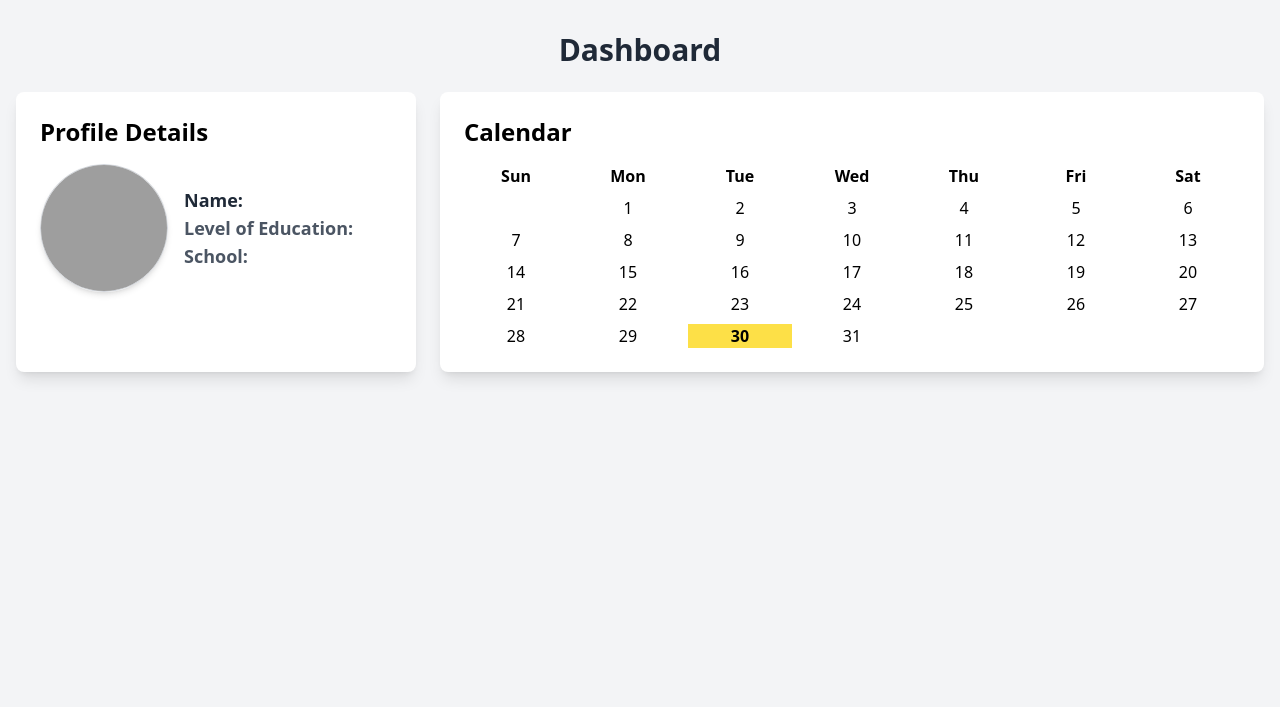
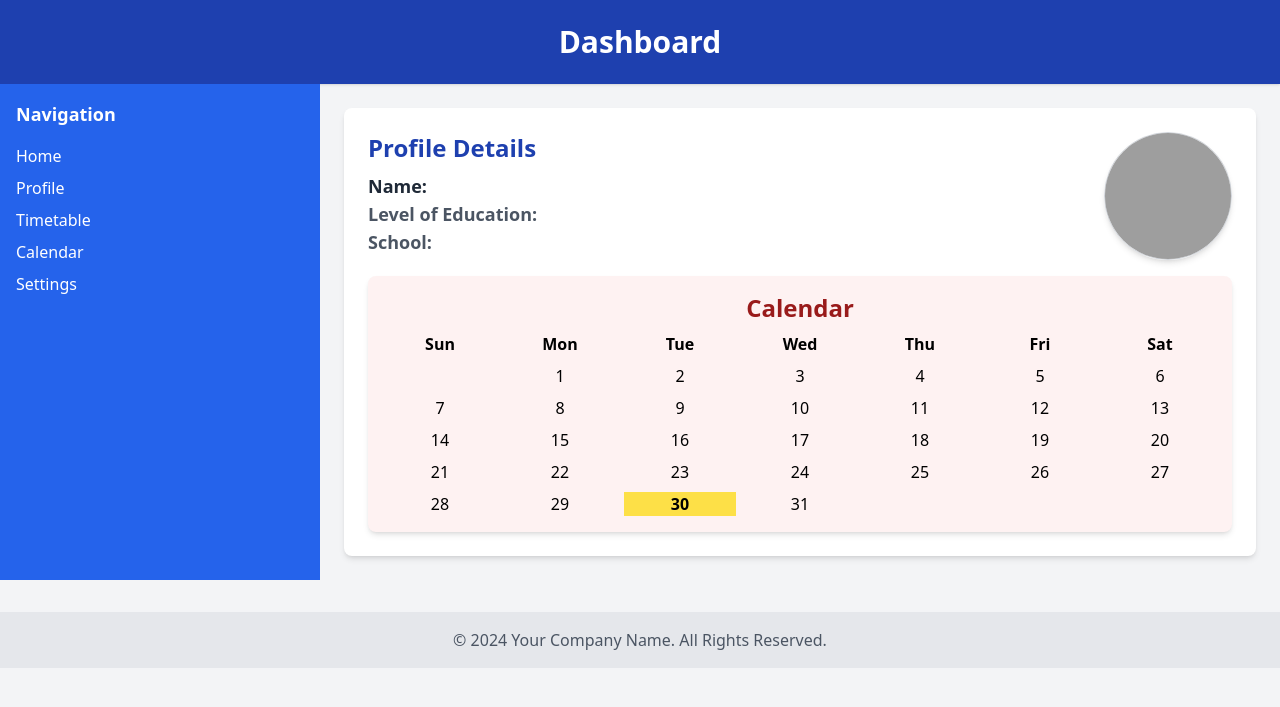
Before and after one commit to Nes-mureta/Holiday_scheduler, a Django app: page /dashboard/ in a window 1280 px wide. Shown: the top 707 px of the page. Run offline with Django 5.2, Linux system fonts and the light colour scheme; a user stored in the database is signed in; data comes from the database, SQL or seed files in the repository; both versions use the stored data as it was after the commit; some libraries are stand-ins or nearby versions; grey boxes are pictures that could not be loaded.

Commit message:
corrected the auth and profile error

```diff
--- a/Holiday_timetable/settings.py
+++ b/Holiday_timetable/settings.py
@@ -125,7 +125,7 @@
 STATICFILES_DIRS = [BASE_DIR / 'static']
 
 MEDIA_URL = '/media/'
-MEDIA_ROOT = BASE_DIR / 'media'
+MEDIA_ROOT = os.path.join(BASE_DIR, 'media')
 
 # Default primary key field type
 # https://docs.djangoproject.com/en/5.1/ref/settings/#default-auto-field
--- a/students/apps.py
+++ b/students/apps.py
@@ -4,3 +4,6 @@
 class StudentsConfig(AppConfig):
     default_auto_field = 'django.db.models.BigAutoField'
     name = 'students'
+
+    def ready(self):
+        import students.signals
--- a/students/models.py
+++ b/students/models.py
@@ -4,8 +4,8 @@
 class Profile(models.Model):
     user = models.OneToOneField(User, on_delete=models.CASCADE)
     full_name = models.CharField(max_length=100)
-    profile_picture = models.ImageField(upload_to='profile_pictures/', blank=True, null=True,default='https://www.shutterstock.com/shutterstock/photos/738763984/display_1500/stock-vector-default-unisex-profile-icon-framed-flat-vector-graphic-on-isolated-background-738763984.jpg')
-    level_of_education = models.CharField(max_length=100)  # You can use a choice field for predefined levels
+    profile_picture = models.ImageField(upload_to='profile_pics/',default='https://www.shutterstock.com/shutterstock/photos/738763984/display_1500/stock-vector-default-unisex-profile-icon-framed-flat-vector-graphic-on-isolated-background-738763984.jpg')
+    level_of_education = models.CharField(max_length=100)
     school_name = models.CharField(max_length=100)
 
     def __str__(self):
--- a/students/templates/dashboard.html
+++ b/students/templates/dashboard.html
@@ -4,36 +4,50 @@
 <head>
     <meta charset="UTF-8">
     <meta name="viewport" content="width=device-width, initial-scale=1.0">
-    <title>Dashboard</title>
+    <title>Holiday timetable | Dashboard</title>
     <link rel="stylesheet" href="{% static 'css/style.css' %}"> <!-- Link to your CSS -->
     <script src="https://cdn.tailwindcss.com"></script> <!-- Tailwind CSS -->
 </head>
 <body class="bg-gray-100 min-h-screen font-sans">
 
-<div class="container mx-auto px-4 py-8">
-    <h2 class="text-3xl font-bold text-gray-800 mb-6 text-center">Dashboard</h2>
+    <header class="bg-blue-800 p-6 text-white text-center shadow">
+        <h1 class="text-3xl font-bold">Dashboard</h1>
+    </header>
 
-    <div class="grid grid-cols-1 md:grid-cols-3 gap-6">
-        <!-- Profile Section -->
-        <div class="bg-white rounded-lg shadow-lg p-6 mb-6 col-span-1 md:col-span-1">
-            <h3 class="text-2xl font-semibold mb-4">Profile Details</h3>
-            <div class="flex items-center mb-4">
-                {% if profile.profile_picture %}
-                    <img src="{{ profile.profile_picture.url }}" alt="Profile Picture" class="rounded-full w-32 h-32 border border-gray-300 shadow-md mr-4">
-                {% else %}
-                    <img src="https://www.shutterstock.com/shutterstock/photos/738763984/display_1500/stock-vector-default-unisex-profile-icon-framed-flat-vector-graphic-on-isolated-background-738763984.jpg" alt="Default Profile Picture" class="rounded-full w-32 h-32 border border-gray-300 shadow-md mr-4">
-                {% endif %}
+    <div class="flex">
+        <!-- Left Navigation Bar -->
+        <nav class="bg-blue-600 w-1/4 p-4">
+            <h2 class="text-white text-lg font-semibold mb-4">Navigation</h2>
+            <ul class="text-white space-y-2">
+                <li><a href="#" class="hover:underline">Home</a></li>
+                <li><a href="#" class="hover:underline">Profile</a></li>
+                <li><a href="#" class="hover:underline">Timetable</a></li>
+                <li><a href="#" class="hover:underline">Calendar</a></li>
+                <li><a href="#" class="hover:underline">Settings</a></li>
+            </ul>
+        </nav>
+
+        <!-- Main Content Area -->
+        <main class="flex-1 p-6">
+            <div class="bg-white rounded-lg shadow-md p-6 h-full flex flex-col">
+                <div class="flex justify-between items-start">
                     <div>
+                        <h2 class="text-2xl font-semibold text-blue-800 mb-2">Profile Details</h2>
                         <p class="text-lg font-medium text-gray-800"><strong>Name:</strong> {{ profile.full_name }}</p>
                         <p class="text-lg text-gray-600"><strong>Level of Education:</strong> {{ profile.level_of_education }}</p>
                         <p class="text-lg text-gray-600"><strong>School:</strong> {{ profile.school_name }}</p>
                     </div>
+                    <div class="flex-shrink-0">
+                        {% if profile.profile_picture %}
+                            <img src="{{ profile.profile_picture.url }}" alt="Profile Picture" class="rounded-full w-32 h-32 border border-gray-300 shadow-md">
+                        {% else %}
+                            <img src="https://www.shutterstock.com/shutterstock/photos/738763984/display_1500/stock-vector-default-unisex-profile-icon-framed-flat-vector-graphic-on-isolated-background-738763984.jpg" alt="Default Profile Picture" class="rounded-full w-32 h-32 border border-gray-300 shadow-md">
+                        {% endif %}
                     </div>
                 </div>
-
-        <!-- Calendar Section -->
-        <div class="bg-white rounded-lg shadow-lg p-6 mb-6 col-span-1 md:col-span-2">
-            <h3 class="text-2xl font-semibold mb-4">Calendar</h3>
+                <div class="mt-4 flex-1 flex items-center justify-center">
+                    <div class="bg-red-50 rounded-lg shadow-md w-full p-4 text-center">
+                        <h2 class="text-2xl font-semibold text-red-800 mb-2">Calendar</h2>
                         <div class="overflow-auto">
                             <div class="calendar">
                                 {{ month_calendar|safe }}  <!-- Render the custom HTML calendar -->
@@ -42,6 +56,12 @@
                     </div>
                 </div>
             </div>
+        </main>
+    </div>
+
+    <footer class="bg-gray-200 text-center p-4 mt-8">
+        <p class="text-gray-600">© 2024 Your Company Name. All Rights Reserved.</p>
+    </footer>
 
 </body>
 </html>
--- a/students/templates/login.html
+++ b/students/templates/login.html
@@ -4,7 +4,7 @@
 <head>
     <meta charset="UTF-8">
     <meta name="viewport" content="width=device-width, initial-scale=1.0">
-    <title>Login</title>
+    <title>Holiday timetable | Login</title>
     <link href="https://cdn.jsdelivr.net/npm/tailwindcss@2.2.19/dist/tailwind.min.css" rel="stylesheet">
 </head>
 <body class="flex items-center justify-center min-h-screen bg-gray-100">
--- a/students/templates/register.html
+++ b/students/templates/register.html
@@ -3,7 +3,7 @@
 <head>
     <meta charset="UTF-8">
     <meta name="viewport" content="width=device-width, initial-scale=1.0">
-    <title>Register</title>
+    <title>Holiday timetable | Register</title>
     <link href="https://cdn.jsdelivr.net/npm/tailwindcss@2.2.19/dist/tailwind.min.css" rel="stylesheet">
 </head>
 <body class="flex items-center justify-center min-h-screen bg-gray-100">
--- a/students/urls.py
+++ b/students/urls.py
@@ -1,11 +1,17 @@
+from django.conf import settings
+from django.conf.urls.static import static
 from django.urls import path
 from . import views
 
 urlpatterns = [
     path('register/', views.register, name='register'),
-    path('login/', views.login_view, name='login'),
+    path('', views.custom_login, name='login'),
     path('profile/', views.profile, name='profile'),
     path('generate-timetable/', views.generate_timetable, name='generate_timetable'),
     path('delete-timetable/', views.delete_timetable, name='delete_timetable'),
     path('dashboard/', views.dashboard, name='dashboard'),
 ]
+
+
+if settings.DEBUG:
+    urlpatterns += static(settings.MEDIA_URL, document_root=settings.MEDIA_ROOT)
--- a/students/views.py
+++ b/students/views.py
@@ -1,59 +1,46 @@
 from django.shortcuts import render, redirect
 from django.contrib.auth import login
-from .forms import CustomRegistrationForm
 from django.contrib.auth import authenticate, login
+from django.contrib.auth.forms import AuthenticationForm
 from django.contrib import messages
-from .forms import CustomLoginForm
+from .forms import RegistrationForm,ProfileForm
 from .models import Timetable,Profile
 import random
 from datetime import time, timedelta,datetime
 from django.contrib.auth.decorators import login_required
 
+def custom_login(request):
+    if request.method == 'POST':
+        form = AuthenticationForm(request, data=request.POST)
+        if form.is_valid():
+            login(request, form.get_user())
+            return redirect('profile')
+    else:
+        form = AuthenticationForm()
+    return render(request, 'login.html', {'form': form})
 
 def register(request):
     if request.method == 'POST':
-        form = CustomRegistrationForm(request.POST)
+        form = RegistrationForm(request.POST)
         if form.is_valid():
-            user = form.save()
-           # login(request, user)  Automatically logs in the user
+            form.save()
             return redirect('login')
     else:
-        form = CustomRegistrationForm()
+        form = RegistrationForm()
     return render(request, 'register.html', {'form': form})
 
 
-def login_view(request):
+@login_required
+def profile(request):
+    profile = request.user.profile
     if request.method == 'POST':
-        form = CustomLoginForm(request.POST)
-        if form.is_valid():
-            username = form.cleaned_data.get('username')
-            password = form.cleaned_data.get('password')
-            user = authenticate(request, username=username, password=password)
-            if user is not None:
-                login(request, user)
-                return redirect('profile')
-            else:
-                messages.error(request, "Invalid username or password.")
-    else:
-        form = CustomLoginForm()
-    return render(request, 'login.html', {'form': form})
-
-from django.shortcuts import render
-from .forms import ProfileForm
-
-def profile(request):
-    if request.method == 'POST':
-        form = ProfileForm(request.POST, request.FILES, instance=request.user.profile)
+        form = ProfileForm(request.POST, request.FILES, instance=profile)
         if form.is_valid():
             form.save()
-            # Redirect or return success response
+            return redirect('dashboard')
     else:
-        form = ProfileForm(instance=request.user.profile)
-
+        form = ProfileForm(instance=profile)
     return render(request, 'profile.html', {'form': form})
-
-
-
 
 @login_required
 
@@ -67,17 +54,17 @@
         '09:00 AM - 10:00 AM',
         '10:00 AM - 11:00 AM',
         '11:00 AM - 12:00 PM',
-        '01:00 PM - 02:00 PM',  # Lunch
+        '01:00 PM - 02:00 PM',
         '02:00 PM - 03:00 PM',
         '03:00 PM - 04:00 PM',
         '04:00 PM - 05:00 PM'
     ]
 
     if request.method == 'POST':
-        subjects = request.POST.getlist('subjects')  # Get subjects from the form
-        activity_name = request.POST.get('activity_name')  # Get activity name
-        activity_day = request.POST.get('activity_day')  # Get activity day
-        activity_time = request.POST.get('activity_time')  # Get activity time slot
+        subjects = request.POST.getlist('subjects')
+        activity_name = request.POST.get('activity_name')
+        activity_day = request.POST.get('activity_day')
+        activity_time = request.POST.get('activity_time')
 
         # Clear existing timetables for the user
         Timetable.objects.filter(user=request.user).delete()
```
Also changed, not shown: students/forms.py (+5 -37 lines), students/signals.html (deleted, +0 -13 lines), students/signals.py (added, +15 -0 lines), students/templates/generate_timetable.html (+6 -3 lines), students/templates/profile.html (+40 -15 lines), db.sqlite3, media/profile_pics/Fortuner_2022.jpg (added), media/profile_pics/Fortuner_Vosker.bmp (added), students/migrations/0006_alter_profile_profile_picture.py (added). Lines whose indentation alone changed are shown as unchanged.
